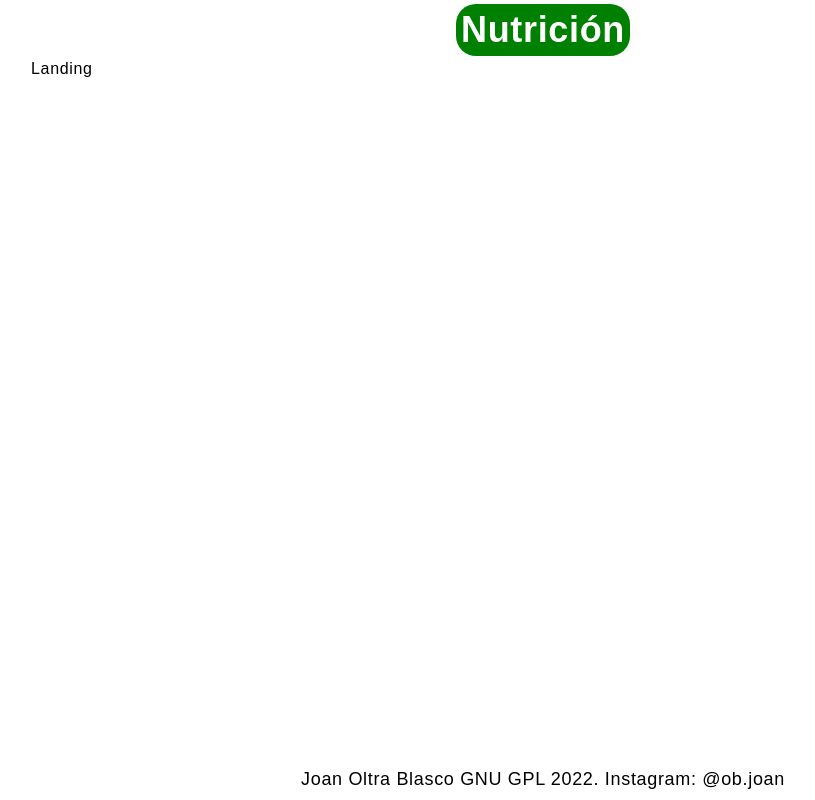
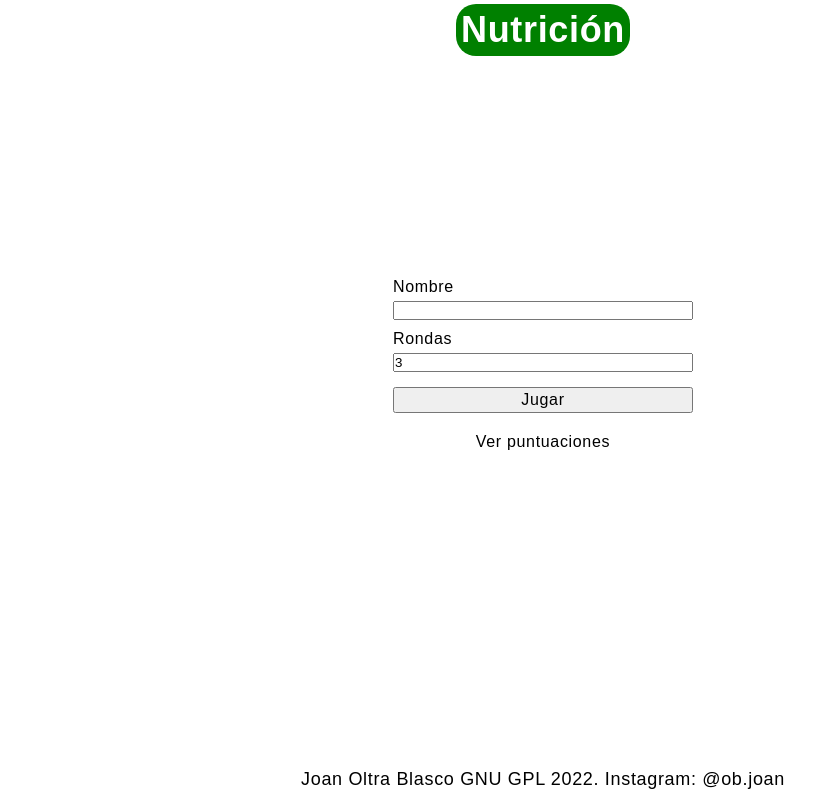
Before and after one commit to joanob/nutricion, a React (Vite) app: page / in a window 1280 px wide. Shown: the whole page, without its empty margins (97-912 px from the left). Built offline with nearby package versions, Linux system fonts and the light colour scheme.

Commit message:
refactor landing page

```diff
--- /dev/null
+++ b/src/pages/Landing/Landing.module.css
@@ -0,0 +1,18 @@
+.page {
+    height: 100%;
+    display: flex;
+    flex-direction: column;
+    justify-content: center;
+    align-items: center;
+}
+
+.play_form {
+    width: 300px;
+    margin: 0 auto;
+    margin-top: -10vh;
+}
+
+.score_button {
+    width: 200px;
+    margin: 20px auto;
+}
--- a/src/pages/Landing/index.tsx
+++ b/src/pages/Landing/index.tsx
@@ -1,10 +1,70 @@
-import React from "react";
+import React, { useState } from "react";
+import Button from "../../components/button";
+import NumberInput from "../../components/input/NumberInput";
+import SubmitInput from "../../components/input/SubmitInput";
+import TextInput from "../../components/input/TextInput";
+import { DEFAULT_ROUNDS } from "../../config";
 import PageLayout from "../../layouts/PageLayout";
+import dataset from "../../services/dataset";
+import { setName as setStoreName, setGameRounds } from "../../store/gameSlice";
+import { useAppDispatch } from "../../store/hooks";
+import { setRoute } from "../../store/routerSlice";
+
+import styles from "./Landing.module.css";
 
 const Landing = () => {
+  const dispatch = useAppDispatch();
+  const [name, setName] = useState("");
+  const [rounds, setRounds] = useState(DEFAULT_ROUNDS);
+
+  const handleSubmit = (e: React.FormEvent<HTMLFormElement>) => {
+    e.preventDefault();
+    if (name === "") {
+      alert("Escribe un nombre");
+      return;
+    }
+    if (rounds < 1) {
+      alert("Debes jugar al menos una ronda");
+      return;
+    }
+    if (rounds > dataset.length) {
+      alert("No hay alimentos para jugar tantas rondas");
+      return;
+    }
+    dispatch(setStoreName(name));
+    dispatch(setGameRounds(rounds));
+    dispatch(setRoute("/game"));
+  };
+
   return (
     <PageLayout>
-      <div>Landing</div>
+      <div className={styles.page}>
+        <form className={styles.play_form} onSubmit={handleSubmit}>
+          <TextInput
+            label="Nombre"
+            value={name}
+            onChange={(e) => {
+              setName(e.target.value);
+            }}
+          />
+          <NumberInput
+            label="Rondas"
+            value={rounds}
+            onChange={(e) => {
+              setRounds(Number(e.target.value));
+            }}
+          />
+          <SubmitInput value="Jugar" />
+        </form>
+        <div className={styles.score_button}>
+          <Button
+            text="Ver puntuaciones"
+            onClick={() => {
+              dispatch(setRoute("/scorelist"));
+            }}
+          />
+        </div>
+      </div>
     </PageLayout>
   );
 };
```
